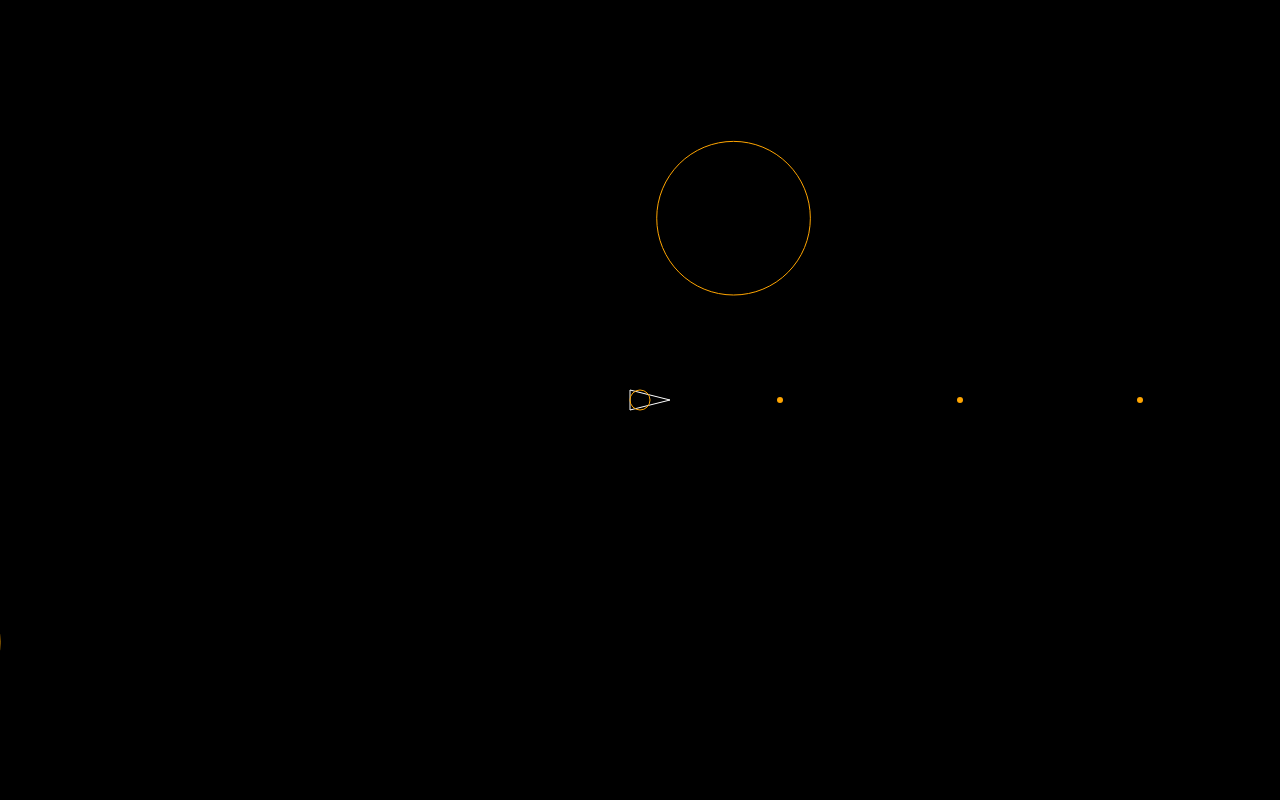
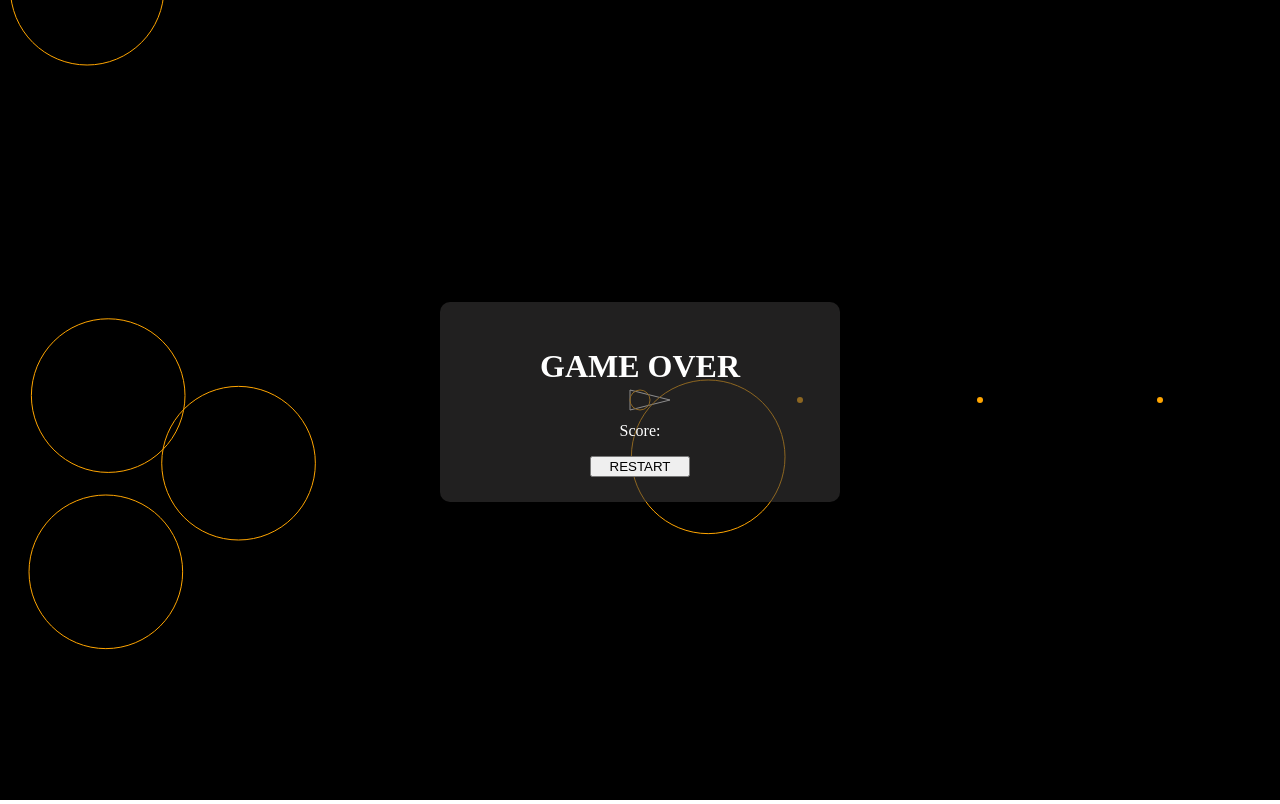
Before and after one commit to andersonzw/asteroid-game-vanillaJS, a plain HTML site: page index.html in a window 1280 px wide. Drawn offline with Linux system fonts and the light colour scheme.

Commit message:
added gameover popup with restart game functionality

```diff
--- a/index.html
+++ b/index.html
@@ -1,14 +1,21 @@
 <!DOCTYPE html>
 <html lang="en">
-<head>
-    <meta charset="UTF-8">
-    <meta name="viewport" content="width=device-width, initial-scale=1.0">
+  <head>
+    <meta charset="UTF-8" />
+    <meta name="viewport" content="width=device-width, initial-scale=1.0" />
     <title>Asteroid</title>
     <script src="src/main.js" type="module" defer></script>
-    <link rel="stylesheet" href="style.css">
-</head>
-<body>
-    <canvas id="game-canvas"></canvas>
+    <link rel="stylesheet" href="style.css" />
+  </head>
+  <body>
+    <div class="main-container">
+      <div class="game-over-container">
+        <h1>GAME OVER</h1>
+        <p>Score: </p>
+        <button class="restart-btn">RESTART</button>
 
-</body>
+      </div>
+      <canvas id="game-canvas"></canvas>
+    </div>
+  </body>
 </html>
--- a/src/main.js
+++ b/src/main.js
@@ -7,18 +7,39 @@ const ROTATIONAL_SPEED = 6;
 const FRICTION = 0.95;
 const PROJ_SPEED = 10;
 const ASTEROID_SIZE = 50 * Math.random() + 30;
-const ASTEROID_SPAWN_RATE = 1000;
-const projectiles = [];
-const asteroids = [];
+const ASTEROID_SPAWN_RATE = 400;
+let projectiles = [];
+let asteroids = [];
 
 const canvas = document.querySelector("#game-canvas");
 const c = canvas.getContext("2d");
 
+const restartButton = document.querySelector(".restart-btn");
+const gameOverContainer = document.querySelector(".game-over-container");
+
+const resetGame = () => {
+  projectiles = [];
+  asteroids = [];
+  player = new Player({
+    position: { x: canvas.width / 2, y: canvas.height / 2 },
+    velocity: { x: 0, y: 0 },
+    radius: 10,
+  });
+  gameOverContainer.style.display = "none"
+  intervalManager(0);
+  intervalManager(1);
+   animationId = null
+  animate();
+};
+restartButton.addEventListener("click", () => {
+  console.log("fired");
+  resetGame();
+});
 // full width/height of window
 canvas.width = window.innerWidth;
 canvas.height = window.innerHeight;
 
-const player = new Player({
+let player = new Player({
   position: { x: canvas.width / 2, y: canvas.height / 2 },
   velocity: { x: 0, y: 0 },
   radius: 10,
@@ -41,8 +62,7 @@ const clearCanvas = () => {
   c.fillRect(0, 0, canvas.width, canvas.height);
 };
 
-//auto shoot
-const intervalProj = window.setInterval(() => {
+const projSpawn = () => {
   projectiles.push(
     new Projectile({
       position: {
@@ -55,9 +75,9 @@ const intervalProj = window.setInterval(() => {
       },
     })
   );
-  console.log("proj");
-}, 300);
-const intervalAst = window.setInterval(() => {
+};
+
+const astSpawn = () => {
   const index = Math.floor(4 * Math.random()); //Random number 0,1,2,3
   const radius = ASTEROID_SIZE;
   console.log("ast");
@@ -106,10 +126,31 @@ const intervalAst = window.setInterval(() => {
       radius,
     })
   );
-}, ASTEROID_SPAWN_RATE);
+};
+let intervalProj = null;
+let intervalAst = null;
+const intervalManager = (flag) => {
+  if (flag) {
+    intervalProj = window.setInterval(() => projSpawn(), 300);
+    intervalAst = window.setInterval(() => astSpawn(), ASTEROID_SPAWN_RATE);
+  } else {
+    clearInterval(intervalProj);
+    clearInterval(intervalAst);
+    intervalProj = null;
+    intervalAst = null;
+  }
+};
 
+intervalManager(1);
+
+//auto shoot
+// const intervalProj = window.setInterval(() => {
+//   projSpawn();
+// }, 300);
+let animationId = null
 const animate = () => {
-  const animationId = window.requestAnimationFrame(animate); //call this function over and over
+
+   animationId = window.requestAnimationFrame(animate); //call this function over and over
   clearCanvas();
 
   player.update();
@@ -139,8 +180,10 @@ const animate = () => {
       if (circleCollision(asteroid, player)) {
         console.log("gg");
         window.cancelAnimationFrame(animationId); //stops animation
+        animationId = null;
         clearInterval(intervalAst); //stops setinterval
-        clearInterval(intervalProj); //stops setinterval
+        intervalManager(0); //stops setinterval
+        gameOverContainer.style.display ="flex"
       }
     }
   }
--- a/style.css
+++ b/style.css
@@ -4,3 +4,29 @@
 body {
     margin: 0;
 }
+
+.main-container {
+    position: relative;
+}
+
+.game-over-container {
+    position: absolute;
+    top: 50%;
+     left: 50%;
+     margin-left: -200px;
+     margin-top: -100px;
+    height: 200px;
+    width: 400px;
+    background: rgba(58, 56, 56, 0.575);
+    color: white;
+    z-index: 100;
+    display: none;
+    justify-content: center;
+    flex-direction: column;
+    align-items: center;
+    border-radius: 10px;
+
+}
+.restart-btn {
+    width: 100px;
+}
```
